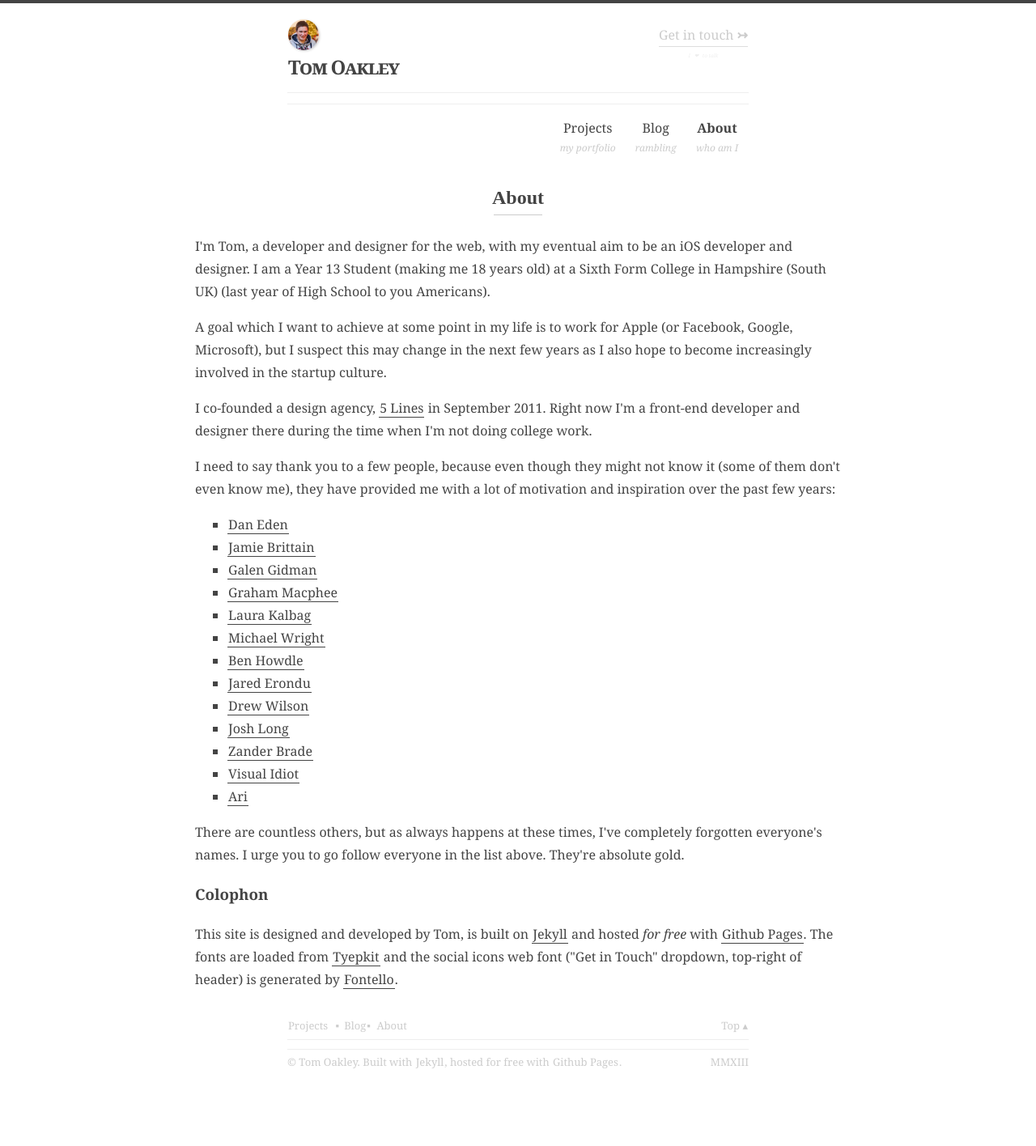
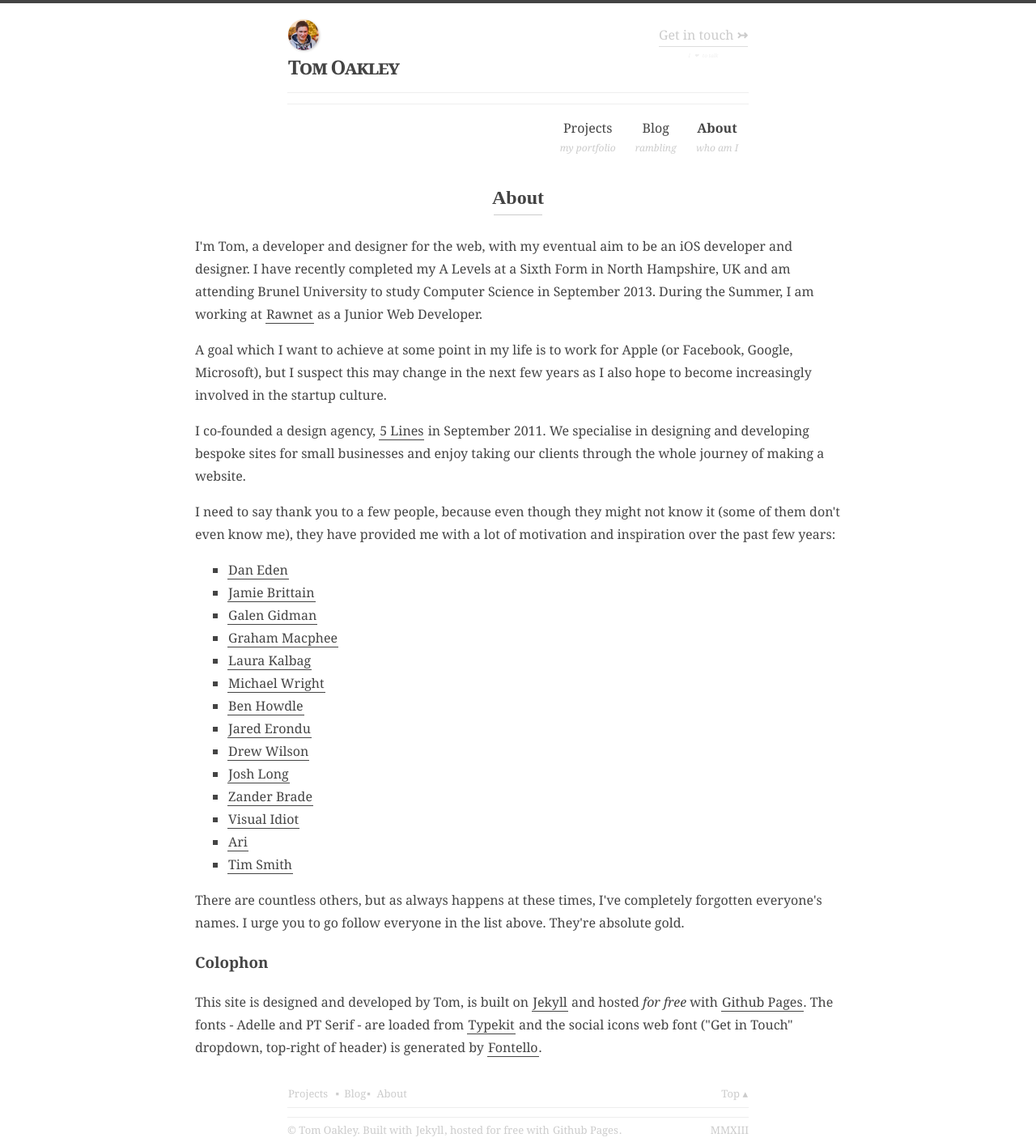
Before and after one commit to tomoakley/tomoakley.github.io, a Jekyll site: the page built from about/index.html, in a window 1280 px wide. Shown: the whole page at 81% size. Built offline with Jekyll 4.4.1, drawn with Linux system fonts in a browser that asks for light colours; a script that is not in the unit is left out; before the commit the page ends 1332 px from its top, so only the background shows below that.

Commit message:
Changed Twitter username (tomoakley125 -> _tmkly) and updated About info on About page and homepage

```diff
--- a/_layouts/default.html
+++ b/_layouts/default.html
@@ -44,7 +44,7 @@
 						<li><a href="http://forrst.com/people/tomoakley" class="icon-forrst"></a></li>
 						<li><a href="http://dribbble.com/tomoakley" class="icon-dribbble"></a></li>
 						<li><a href="skype:tomoakley125?chat" class="icon-skype"></a></li>
-						<li><a href="http://twitter.com/tomoakley125" class="icon-twitter"></a></li>
+						<li><a href="http://twitter.com/_tmkly" class="icon-twitter"></a></li>
 						<li><a href="http://github.com/tomoakley" class="icon-github"></a></li>
 					</ul>
 				</div>
--- a/about/index.html
+++ b/about/index.html
@@ -5,11 +5,11 @@ description: who am I
 weight: 0
 ---
 
-<p>I'm Tom, a developer and designer for the web, with my eventual aim to be an iOS developer and designer. I am a Year 13 Student (making me 18 years old) at a Sixth Form College in Hampshire (South UK) (last year of High School to you Americans).</p>
+<p>I'm Tom, a developer and designer for the web, with my eventual aim to be an iOS developer and designer. I have recently completed my A Levels at a Sixth Form in North Hampshire, UK and am attending Brunel University to study Computer Science in September 2013. During the Summer, I am working at <a href="http://rawnet.com">Rawnet</a> as a Junior Web Developer.</p>
 
 <p>A goal which I want to achieve at some point in my life is to work for Apple (or Facebook, Google, Microsoft), but I suspect this may change in the next few years as I also hope to become increasingly involved in the startup culture.</p>
 
-<p>I co-founded a design agency, <a target="_blank" href="http://5lin.es">5 Lines</a> in September 2011. Right now I'm a front-end developer and designer there during the time when I'm not doing college work.</p>
+<p>I co-founded a design agency, <a target="_blank" href="http://5lin.es">5 Lines</a> in September 2011. We specialise in designing and developing bespoke sites for small businesses and enjoy taking our clients through the whole journey of making a website.</p>
 
 <p>I need to say thank you to a few people, because even though they might not know it (some of them don't even know me), they have provided me with a lot of motivation and inspiration over the past few years:</p>
 <ul>
@@ -26,8 +26,9 @@ weight: 0
 <li><a target="_blank" href="http://zanderbrade.com">Zander Brade</a></li>
 <li><a target="_blank" href="http://visualidiot.com">Visual Idiot</a></li>
 <li><a target="_blank" href="http://iqonicdesign.com">Ari</a></li>
+<li><a target="_blank" href="http://timothybsmith.com/">Tim Smith</a></li>
 </ul>
 <p>There are countless others, but as always happens at these times, I've completely forgotten everyone's names. I urge you to go follow everyone in the list above. They're absolute gold.</p>
 
 <h3>Colophon</h3>
-<p>This site is designed and developed by Tom, is built on <a target="_blank" href="https://github.com/mojombo/jekyll">Jekyll</a> and hosted <em>for free</em> with <a target="_blank" href="http://pages.github.com">Github Pages</a>. The fonts are loaded from <a target="_blank" href="http://typekit.com">Tyepkit</a> and the social icons web font ("Get in Touch" dropdown, top-right of header) is generated by <a target="_blank" href="http://fontello.com">Fontello</a>.
+<p>This site is designed and developed by Tom, is built on <a target="_blank" href="https://github.com/mojombo/jekyll">Jekyll</a> and hosted <em>for free</em> with <a target="_blank" href="http://pages.github.com">Github Pages</a>. The fonts - Adelle and PT Serif - are loaded from <a target="_blank" href="http://typekit.com">Typekit</a> and the social icons web font ("Get in Touch" dropdown, top-right of header) is generated by <a target="_blank" href="http://fontello.com">Fontello</a>.
--- a/index.html
+++ b/index.html
@@ -23,7 +23,7 @@ navigation: false
 
 <div class="about-intro">
 	<h3 class="sub-section-title"><a href="/about">About</a></h3>
-	<p>I'm an 18 year old student living in South East of the good ol' United Kingdom. I design and develop websites for <a href="http://5lin.es">5 Lines Creative</a>, a design studio which I co-founded. I am in the final year of education - I attend a Sixth Form College in Hampshire, studying Maths, History, Chemistry and Biology. I am planning on going to University in September 2013 to study Software Engineering.</p>
+	<p>I'm an 18 year old student living in South East of the good ol' United Kingdom. I design and develop websites for <a href="http://5lin.es">5 Lines Creative</a>, a design studio which I co-founded. I have recently finished studying for my A Levels at a Sixth Form in North Hampshire and am starting at Brunel University in September 2013, studying Software Engineering.</p>
 </div>
 
 <div class="latest-posts">
```
Also changed, not shown: 1 other file.
